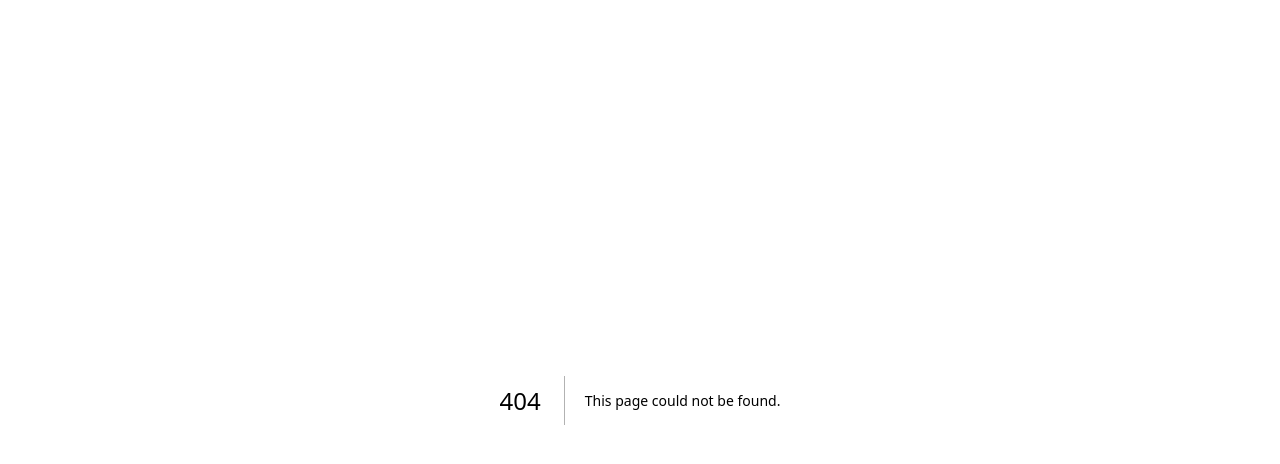
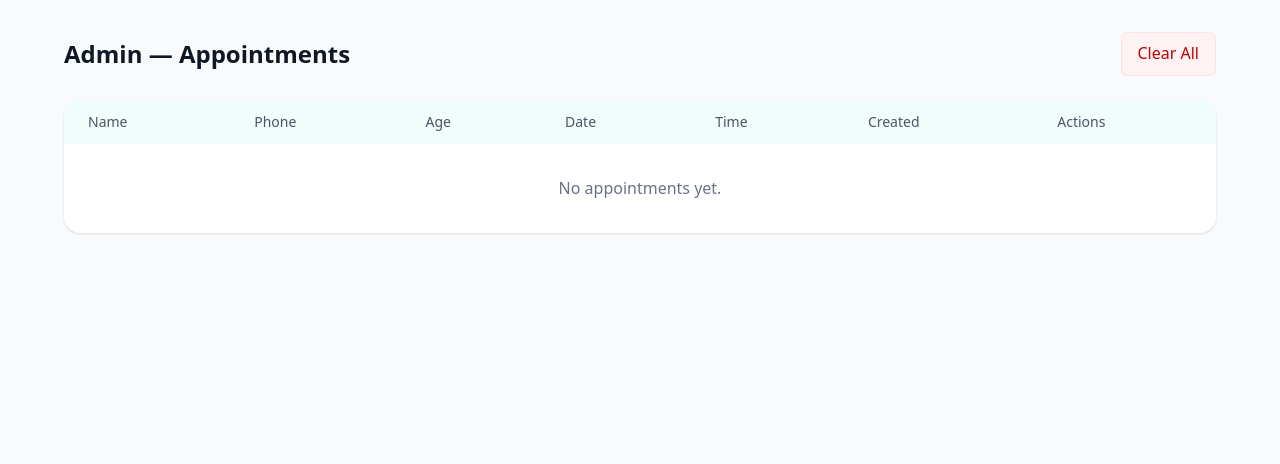
Before and after one commit to SailendraDarbha94/oasis-dental-clinic, a Next.js app: page /admin in a window 1280 px wide. Before the commit this address had no page. Shown: the top 464 px of the page. Built offline with nearby package versions, Linux system fonts and the light colour scheme.

Commit message:
appointments adding to localstorage and retreiving in the admin page is working, next stop:firebase

```diff
--- /dev/null
+++ b/src/app/admin/page.tsx
@@ -0,0 +1,107 @@
+"use client";
+import React, { useEffect, useState } from "react";
+
+type Appointment = {
+	id?: string;
+	name: string;
+	phone: string;
+	age: string;
+	date: string;
+	time: string;
+	createdAt?: string;
+};
+
+const STORAGE_KEY = "oasis_appointments";
+
+export default function AdminPage() {
+	const [appointments, setAppointments] = useState<Appointment[]>([]);
+
+	useEffect(() => {
+		try {
+			const raw = localStorage.getItem(STORAGE_KEY) || "[]";
+			const arr: Appointment[] = JSON.parse(raw);
+			setAppointments(arr);
+		} catch (err) {
+			console.error(err);
+		}
+	}, []);
+
+	function removeOne(id?: string) {
+		if (!id) return;
+		const filtered = appointments.filter((a) => a.id !== id);
+		localStorage.setItem(STORAGE_KEY, JSON.stringify(filtered));
+		setAppointments(filtered);
+	}
+
+	function clearAll() {
+		if (!confirm("Clear all appointments?")) return;
+		localStorage.removeItem(STORAGE_KEY);
+		setAppointments([]);
+	}
+
+	return (
+		<main className="min-h-screen bg-gray-50 p-8">
+			<div className="max-w-6xl mx-auto">
+				<div className="flex items-center justify-between mb-6">
+					<h1 className="text-2xl font-bold text-gray-900">Admin — Appointments</h1>
+					<div className="flex items-center gap-3">
+						<button
+							onClick={clearAll}
+							className="bg-red-50 text-red-700 px-4 py-2 rounded-md border border-red-100 hover:bg-red-100"
+						>
+							Clear All
+						</button>
+					</div>
+				</div>
+
+				<div className="bg-white rounded-2xl shadow overflow-hidden">
+					<table className="w-full text-left">
+						<thead className="bg-teal-50">
+							<tr>
+								<th className="px-6 py-3 text-sm font-medium text-gray-600">Name</th>
+								<th className="px-6 py-3 text-sm font-medium text-gray-600">Phone</th>
+								<th className="px-6 py-3 text-sm font-medium text-gray-600">Age</th>
+								<th className="px-6 py-3 text-sm font-medium text-gray-600">Date</th>
+								<th className="px-6 py-3 text-sm font-medium text-gray-600">Time</th>
+								<th className="px-6 py-3 text-sm font-medium text-gray-600">Created</th>
+								<th className="px-6 py-3 text-sm font-medium text-gray-600">Actions</th>
+							</tr>
+						</thead>
+						<tbody>
+							{appointments.length === 0 ? (
+								<tr>
+									<td colSpan={7} className="px-6 py-8 text-center text-gray-500">
+										No appointments yet.
+									</td>
+								</tr>
+							) : (
+								appointments.map((a) => (
+									<tr key={a.id} className="border-t">
+										<td className="px-6 py-4 align-top">
+											<div className="font-medium text-gray-900">{a.name}</div>
+										</td>
+										<td className="px-6 py-4 align-top">{a.phone}</td>
+										<td className="px-6 py-4 align-top">{a.age}</td>
+										<td className="px-6 py-4 align-top">{a.date}</td>
+										<td className="px-6 py-4 align-top">{a.time}</td>
+										<td className="px-6 py-4 align-top text-sm text-gray-500">
+											{a.createdAt ? new Date(a.createdAt).toLocaleString() : "-"}
+										</td>
+										<td className="px-6 py-4 align-top">
+											<button
+												onClick={() => removeOne(a.id)}
+												className="text-sm text-red-600 hover:underline"
+											>
+												Delete
+											</button>
+										</td>
+									</tr>
+								))
+							)}
+						</tbody>
+					</table>
+				</div>
+			</div>
+		</main>
+	);
+}
--- a/src/app/appointment/page.tsx
+++ b/src/app/appointment/page.tsx
@@ -1,14 +1,31 @@
 "use client";
 import { useToast } from "@/lib/toastContext";
+import { useRouter } from "next/navigation";
 import React, { useState } from "react";
+// import { getDatabase, ref, onValue } from "firebase/database";
 
 type FormData = {
+	id?: string;
 	name: string;
 	phone: string;
 	age: string;
 	date: string;
 	time: string;
+	createdAt?: string;
 };
+
+const STORAGE_KEY = "oasis_appointments";
+
+function saveAppointment(a: FormData) {
+	try {
+		const raw = localStorage.getItem(STORAGE_KEY) || "[]";
+		const arr: FormData[] = JSON.parse(raw);
+		arr.unshift(a);
+		localStorage.setItem(STORAGE_KEY, JSON.stringify(arr));
+	} catch (err) {
+		console.error("Failed to save appointment", err);
+	}
+}
 
 export default function AppointmentPage() {
 	const [form, setForm] = useState<FormData>({
@@ -19,8 +36,11 @@ export default function AppointmentPage() {
 		time: "",
 	});
 
+	const [submitted, setSubmitted] = useState(false);
 
+	const router = useRouter();
 	const { toast } = useToast();
+
 	function handleChange(e: React.ChangeEvent<HTMLInputElement>) {
 		const { name, value } = e.target;
 		setForm((s) => ({ ...s, [name]: value }));
@@ -28,20 +48,37 @@ export default function AppointmentPage() {
 
 	function handleSubmit(e: React.FormEvent) {
 		e.preventDefault();
-		const missing = Object.entries(form).filter(([, v]) => v.trim() === "");
+		const missing = Object.entries(form).filter(([, v]) => v.toString().trim() === "");
 		if (missing.length) {
 			alert("Please fill all required fields.");
 			return;
 		}
-		toast({ message : 'Appointment Booked', type : 'success'})
-		console.log("Appointment submitted:", form);
 
+		const payload: FormData = {
+			...form,
+			id: `${Date.now()}`,
+			createdAt: new Date().toISOString(),
+		};
+
+		// persist to localStorage so admin can view
+		saveAppointment(payload);
+
+		toast({ message: "Your Appointment is Booked", type: "success" });
+		console.log("Appointment submitted:", payload);
+		setSubmitted(true);
+		setTimeout(() => router.push("/"), 900);
 	}
 
 	return (
 		<main className="min-h-screen flex items-center justify-center py-12 px-4">
 			<div className="w-full max-w-2xl bg-white rounded-2xl shadow-xl p-8">
 				<h1 className="text-2xl md:text-3xl font-bold text-gray-900 mb-4">Book an Appointment</h1>
+
+				{submitted ? (
+					<div className="p-6 bg-teal-50 rounded-lg border border-teal-100">
+						<p className="text-teal-700 font-medium">Your appointment request was logged. Thank you!</p>
+					</div>
+				) : (
 					<form onSubmit={handleSubmit} noValidate className="space-y-4">
 						<div>
 							<label className="block text-sm font-medium text-gray-700 mb-1">Name</label>
@@ -118,6 +155,7 @@ export default function AppointmentPage() {
 							</button>
 						</div>
 					</form>
+				)}
 			</div>
 		</main>
 	);
--- /dev/null
+++ b/src/lib/firebase.ts
@@ -0,0 +1,36 @@
+import { getApps, getApp, initializeApp } from "firebase/app";
+import { getAuth, browserLocalPersistence } from 'firebase/auth';
+import { getDatabase } from "firebase/database";
+import { getStorage } from "firebase/storage";
+import { getAnalytics, isSupported } from "firebase/analytics";
+
+// Firebase configuration
+const firebaseConfig = {
+  apiKey: process.env.NEXT_PUBLIC_API_KEY,
+  authDomain: process.env.NEXT_PUBLIC_AUTH_DOMAIN,
+  projectId: process.env.NEXT_PUBLIC_PROJECT_ID,
+  storageBucket: process.env.NEXT_PUBLIC_STORAGE_BUCKET,
+  messagingSenderId: process.env.NEXT_PUBLIC_MESSAGING_SENDER_ID,
+  databaseURL: process.env.NEXT_PUBLIC_DATABASE_URL,
+  appId: process.env.NEXT_PUBLIC_APP_ID,
+  measurementId: process.env.NEXT_PUBLIC_MEASUREMENT_ID
+};
+
+// Initialize Firebase app (prevent duplicate initialization)
+const app = getApps().length === 0 ? initializeApp(firebaseConfig) : getApp();
+
+// Initialize Firebase services
+export const auth = getAuth(app);
+export const database = getDatabase(app);
+export const storage = getStorage(app);
+
+// Initialize Analytics only on client side and if supported
+export const analytics = typeof window !== 'undefined' ?
+  isSupported().then(yes => yes ? getAnalytics(app) : null) : null;
+
+// Set auth persistence
+if (typeof window !== 'undefined') {
+  auth.setPersistence(browserLocalPersistence);
+}
+
+export default app;
```
Also changed, not shown: package.json (+6 -5 lines), 1 other file (tests, documents, lock files or other folders). Lines whose indentation alone changed are shown as unchanged.
